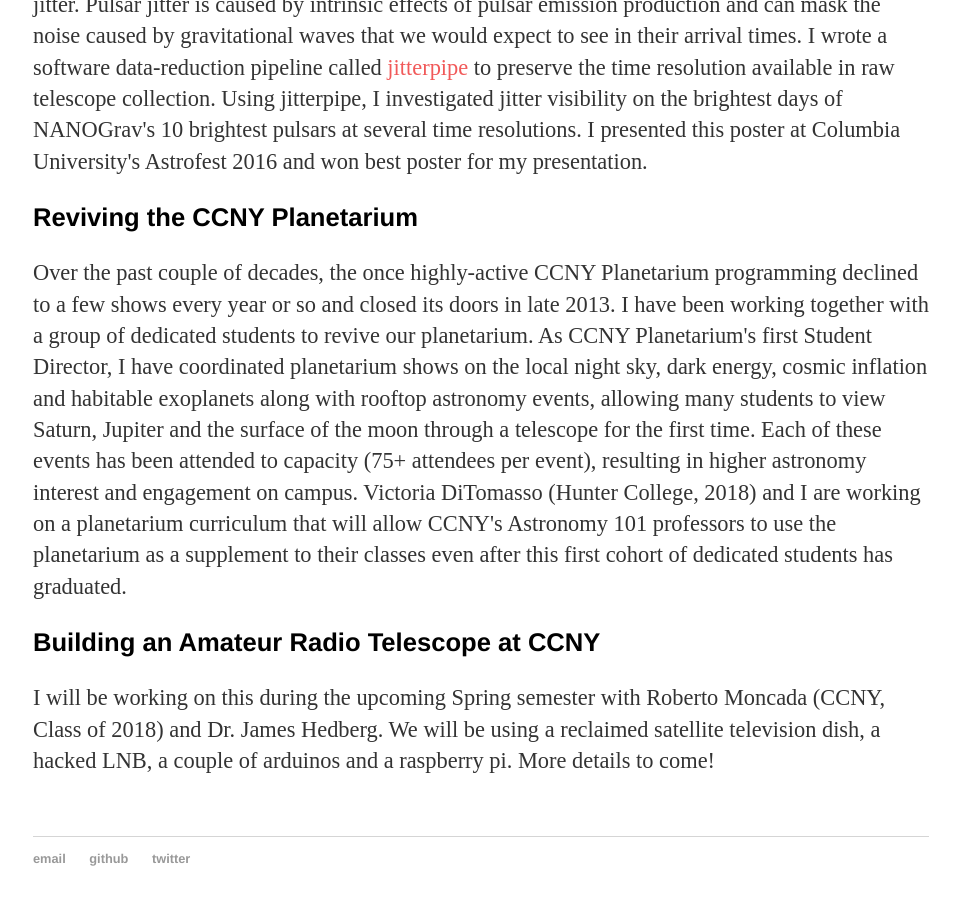
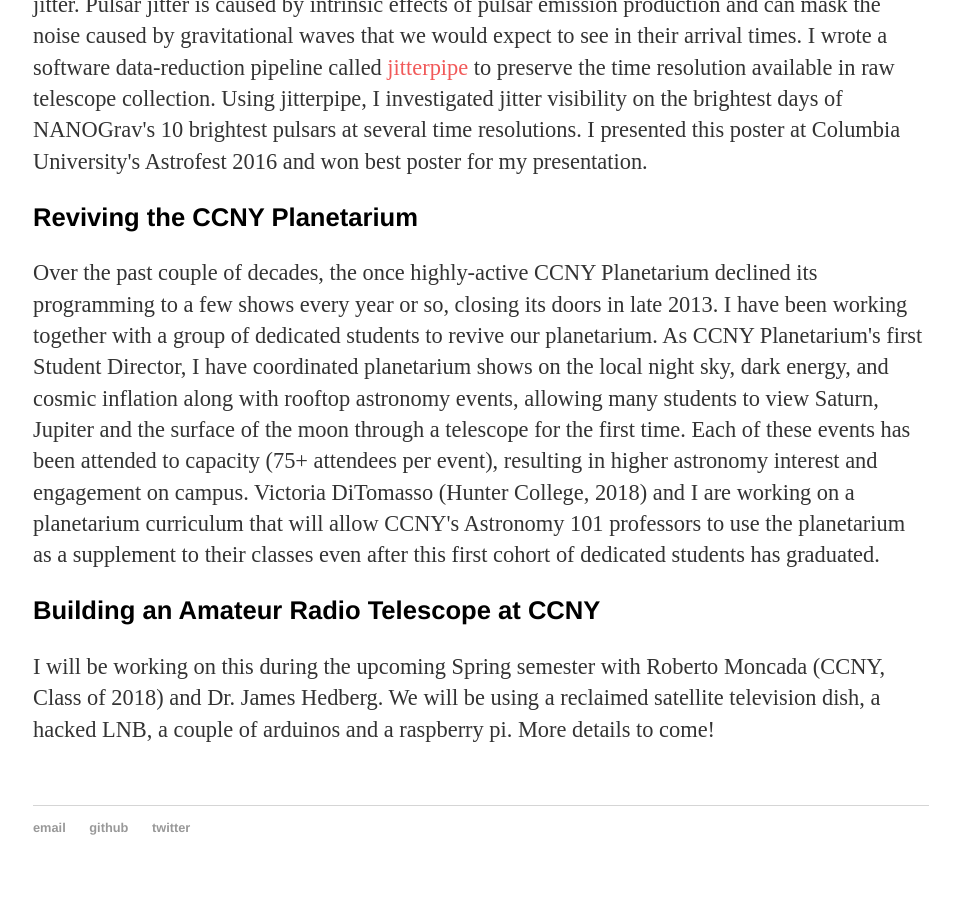
Before and after one commit to elliesch/elliesch.github.io, a Jekyll site: the page built from projects/index.html, in a window 1280 px wide and 900 px high, scrolled down 1539 px. Shown: the whole window, without its empty margins (159-1118 px from the left). Built offline with Jekyll 4.4.1, drawn with Linux system fonts in a browser that asks for light colours.

Commit message:
updated text

```diff
--- a/projects/index.html
+++ b/projects/index.html
@@ -34,9 +34,9 @@ title: Ellie's Projects
 	I presented this poster at Columbia University's Astrofest 2016 and won best poster for my presentation.</p>
 
 	<h3>Reviving the CCNY Planetarium</h3>
-	<p>Over the past couple of decades, the once highly-active CCNY Planetarium programming declined to a few shows every year or so and closed its doors in late 2013.
+	<p>Over the past couple of decades, the once highly-active CCNY Planetarium declined its programming to a few shows every year or so, closing its doors in late 2013.
 	I have been working together with a group of dedicated students to revive our planetarium.
-	As CCNY Planetarium's first Student Director, I have coordinated planetarium shows on the local night sky, dark energy, cosmic inflation and habitable exoplanets along with rooftop astronomy events, allowing many students to view Saturn, Jupiter and the surface of the moon through a telescope for the first time.
+	As CCNY Planetarium's first Student Director, I have coordinated planetarium shows on the local night sky, dark energy, and cosmic inflation along with rooftop astronomy events, allowing many students to view Saturn, Jupiter and the surface of the moon through a telescope for the first time.
 	Each of these events has been attended to capacity (75+ attendees per event), resulting in higher astronomy interest and engagement on campus.
 	Victoria DiTomasso (Hunter College, 2018) and I are working on a planetarium curriculum that will allow CCNY's Astronomy 101 professors to use the planetarium as a supplement to their classes even after this first cohort of dedicated students has graduated.
 	</p>
```
